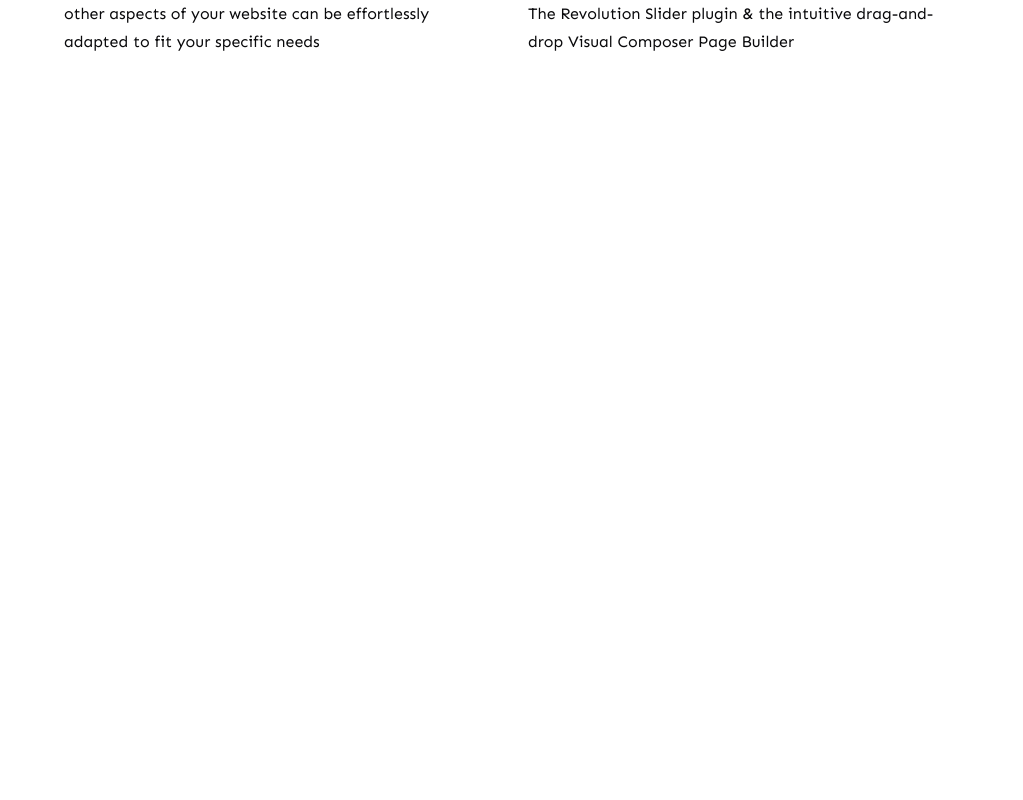
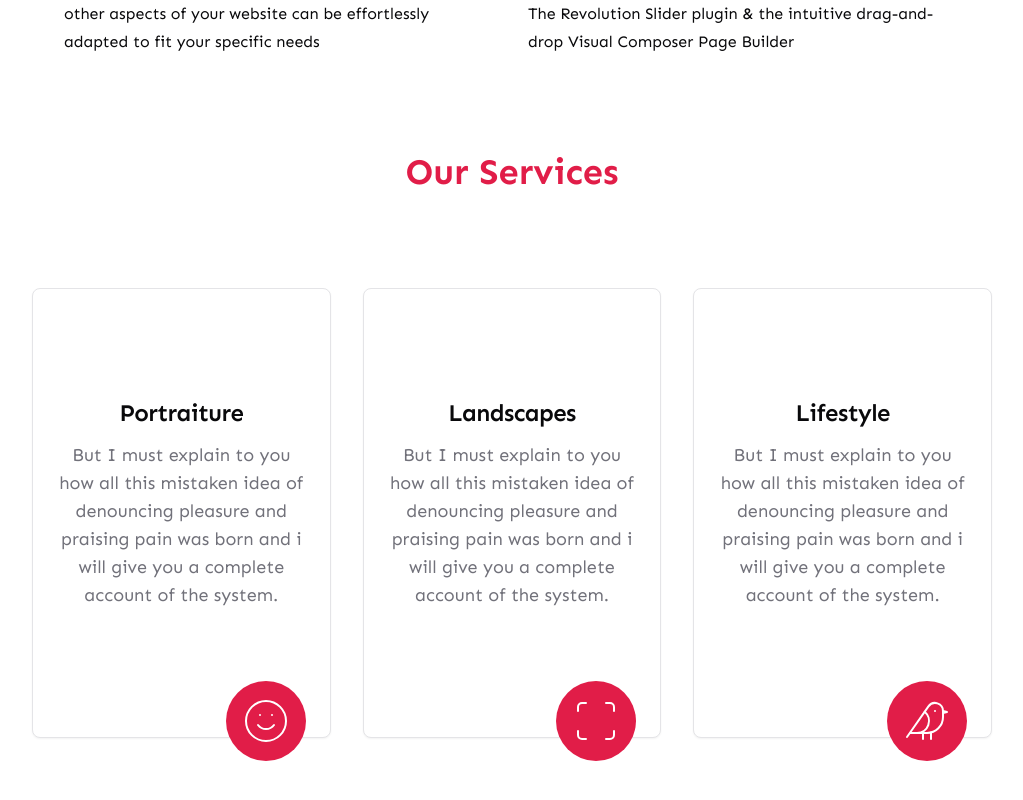
Before and after one commit to zreonx/photography-site, a Next.js app: page / in a window 1280 px wide. Shown: the part 1895-2695 px from the top of the page, without its empty margins (128-1151 px from the left). Built offline with nearby package versions, Linux system fonts and the light colour scheme.

Commit message:
Added Services

```diff
--- a/app/page.tsx
+++ b/app/page.tsx
@@ -1,5 +1,6 @@
 import Features from "@/components/Features";
 import Hero from "@/components/Hero";
+import Services from "@/components/Services";
 import Image from "next/image";
 
 export default function Home() {
@@ -7,6 +8,7 @@
     <main>
       <Hero />
       <Features />
+      <Services />
     </main>
   );
 }
--- a/components/Hero.tsx
+++ b/components/Hero.tsx
@@ -33,10 +33,15 @@
             {/* subscribe button */}
             <div className='flex flex-col gap-y-3 md:flex-row gap-x-3 mx-auto xl:mx-0 mb-12'>
               <div className='flex w-full gap-x-4 '>
-                <label htmlFor='email-address' className='sr-only'>
+                <label htmlFor='email-address' className='sr-only '>
                   Email Adress
                 </label>
-                <Input type='email' id='email' placeholder='Email' />
+                <Input
+                  type='email'
+                  id='email'
+                  placeholder='Email'
+                  className='dark:border-gray-600'
+                />
                 <Link href='/contact'>
                   <Button className='gap-x-2 bg-black'>
                     Subscribe <RiMenFill size={18} />
--- /dev/null
+++ b/components/Services.tsx
@@ -0,0 +1,65 @@
+import React from "react";
+import { Smile, Scan, Bird } from "lucide-react";
+import {
+  Card,
+  CardContent,
+  CardDescription,
+  CardHeader,
+  CardTitle,
+} from "@/components/ui/card";
+
+const servicesData = [
+  {
+    icon: <Smile size={48} strokeWidth={1} />,
+    title: "Portraiture",
+    description:
+      "But I must explain to you how all this mistaken idea of denouncing pleasure and praising pain was born and i will give you a complete account of the system.",
+  },
+  {
+    icon: <Scan size={48} strokeWidth={1} />,
+    title: "Landscapes",
+    description:
+      "But I must explain to you how all this mistaken idea of denouncing pleasure and praising pain was born and i will give you a complete account of the system.",
+  },
+  {
+    icon: <Bird size={48} strokeWidth={1} />,
+    title: "Lifestyle",
+    description:
+      "But I must explain to you how all this mistaken idea of denouncing pleasure and praising pain was born and i will give you a complete account of the system.",
+  },
+];
+
+const Services = () => {
+  return (
+    <section className='mb-12 xl:mb-36'>
+      <div className='container mx-auto'>
+        <h2 className='section-title mb-6 xl:mb-24 text-center mx-auto'>
+          Our Services
+        </h2>
+        {/* Category Items */}
+        <div className='grid xl:grid-cols-3 justify-center gap-y-12 xl:gapy-y-24 xl:gap-x-8'>
+          {servicesData.map((item, index) => (
+            <Card
+              key={index}
+              className='relative w-full max-w-[425px] h-[450px] flex flex-col pb-10 justify-center items-center cursor-pointer hover:bg-tertiary dark:hover:bg-white/10 transition-all duration-700'
+            >
+              <CardHeader className='text-primary'>
+                <div className='w-[80px] h-[80px] bg-primary text-white rounded-full flex justify-center items-center absolute -bottom-6 right-6'>
+                  {item.icon}
+                </div>
+              </CardHeader>
+              <CardContent className='text-center'>
+                <CardTitle className='mb-4'>{item.title}</CardTitle>
+                <CardDescription className='text-lg'>
+                  {item.description}
+                </CardDescription>
+              </CardContent>
+            </Card>
+          ))}
+        </div>
+      </div>
+    </section>
+  );
+};
+
+export default Services;
```
